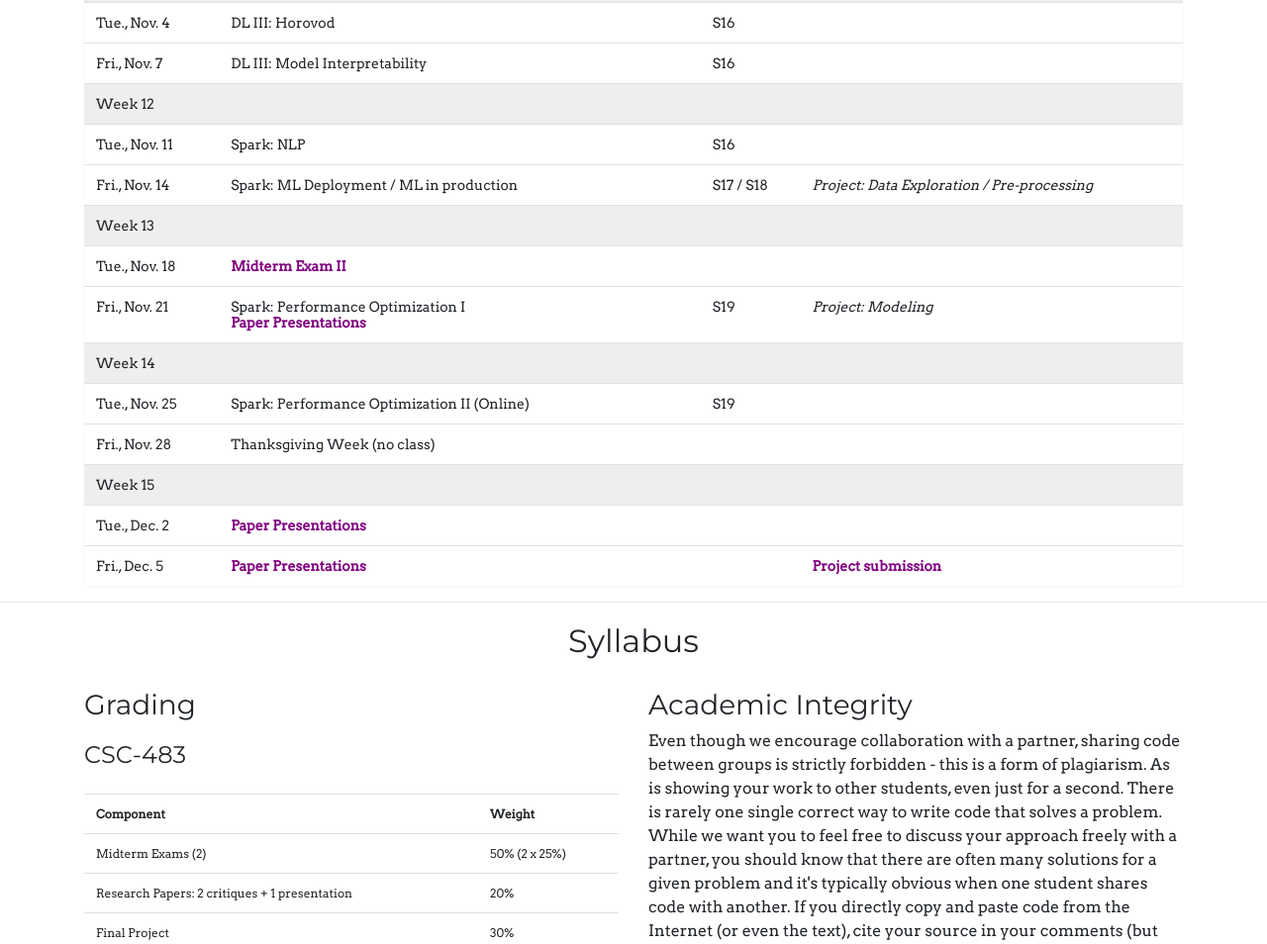
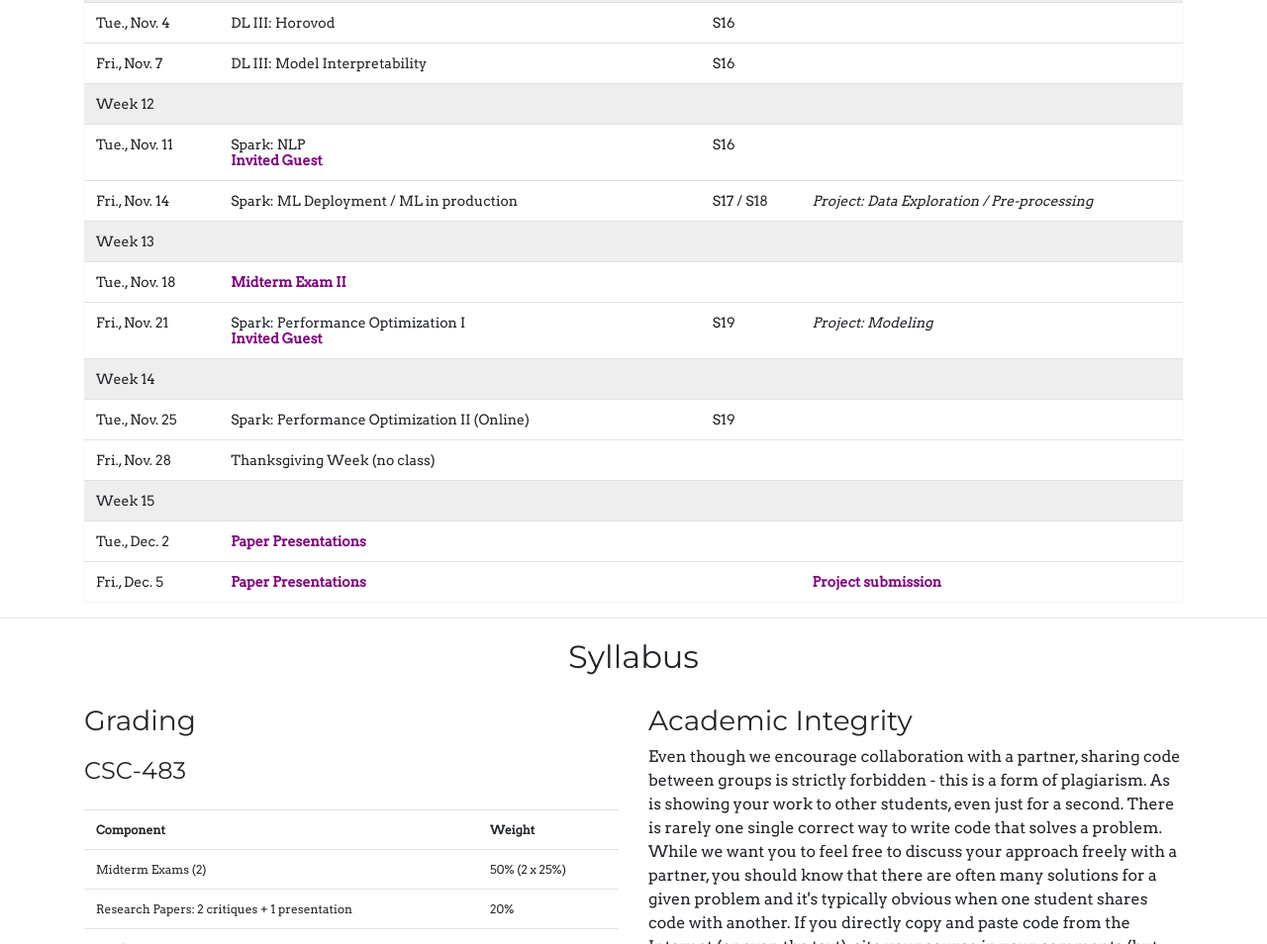
Before and after one commit to au-cs-hpc/fall25, a plain HTML site: page index.html in a window 1280 px wide. Shown: the part 2488-3442 px from the top of the page at 99% size. Drawn offline with nearby package versions, Linux system fonts and the light colour scheme.

Commit message:
Update index.html

```diff
--- a/index.html
+++ b/index.html
@@ -325,7 +325,8 @@ This option allows you to use Databricks on Amazon AWS for free. Instructions to
 
                 <tr>
                     <td>Tue., Nov. 11</td>
-                    <td>Spark: NLP</td>
+                    <td>Spark: NLP <br/>
+                    <strong>Invited Guest</strong></td>
                     <td>S16</td>
                     <td></td>
                 </tr>
@@ -349,7 +350,7 @@ This option allows you to use Databricks on Amazon AWS for free. Instructions to
                 <tr>
                     <td>Fri., Nov. 21</td>
                     <td>Spark: Performance Optimization I <br/>
-                        <strong>Paper Presentations</strong></td>
+                        <strong>Invited Guest</strong></td>
                     <td>S19</td>
                     <td><em>Project: Modeling</em></td>
                 </tr>
```
